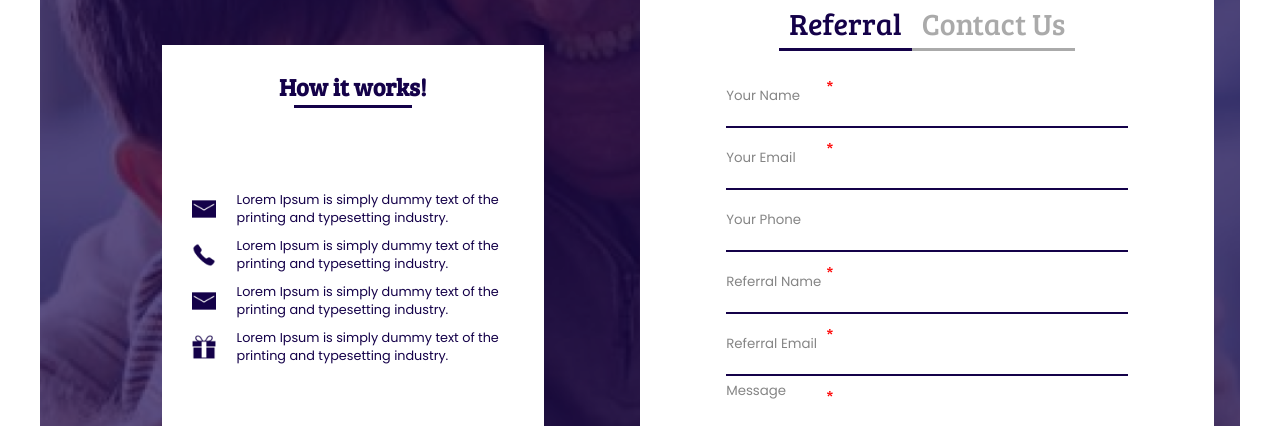
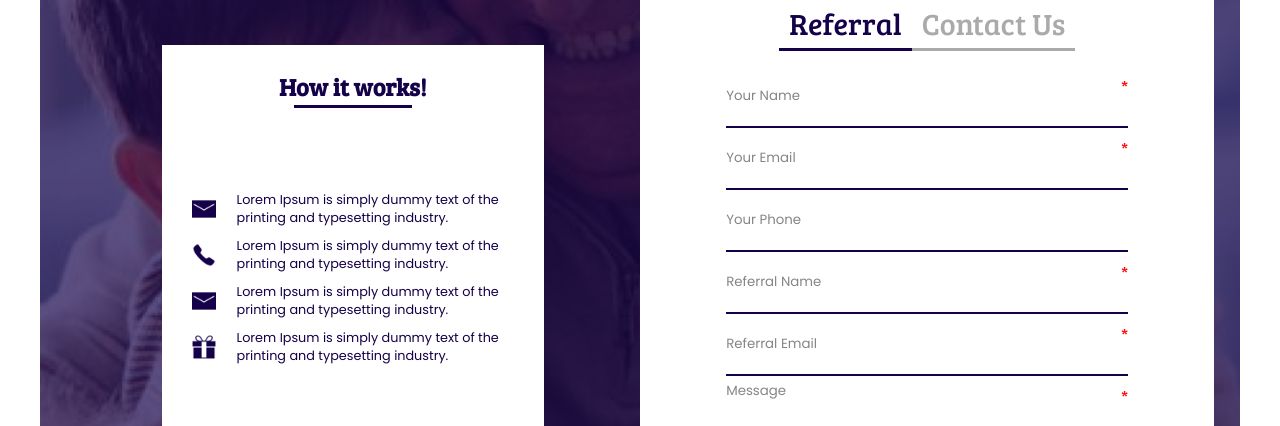
Before and after one commit to jaymbans/phillip-morgan-foundation, a React (Create React App) app in the folder philip-morgan-foundation/: page /contact in a window 1280 px wide. Shown: the part 304-730 px from the top of the page. Built offline with nearby package versions, Linux system fonts and the light colour scheme.

Commit message:
shifted the required field asterisk to the right side

```diff
--- a/philip-morgan-foundation/src/components/Contact/_Contact.scss
+++ b/philip-morgan-foundation/src/components/Contact/_Contact.scss
@@ -189,7 +189,7 @@ section {
                 content: '*';
                 color: red;
                 position: absolute;
-                left: 100px;
+                right: 0px;
                 top: 10px;
               }
 
--- a/philip-morgan-foundation/src/components/Donate/_Donate.scss
+++ b/philip-morgan-foundation/src/components/Donate/_Donate.scss
@@ -151,7 +151,7 @@ section {
                 content: '*';
                 color: red;
                 position: absolute;
-                left: 100px;
+                right: 0px;
                 top: 10px;
               }
 
```
